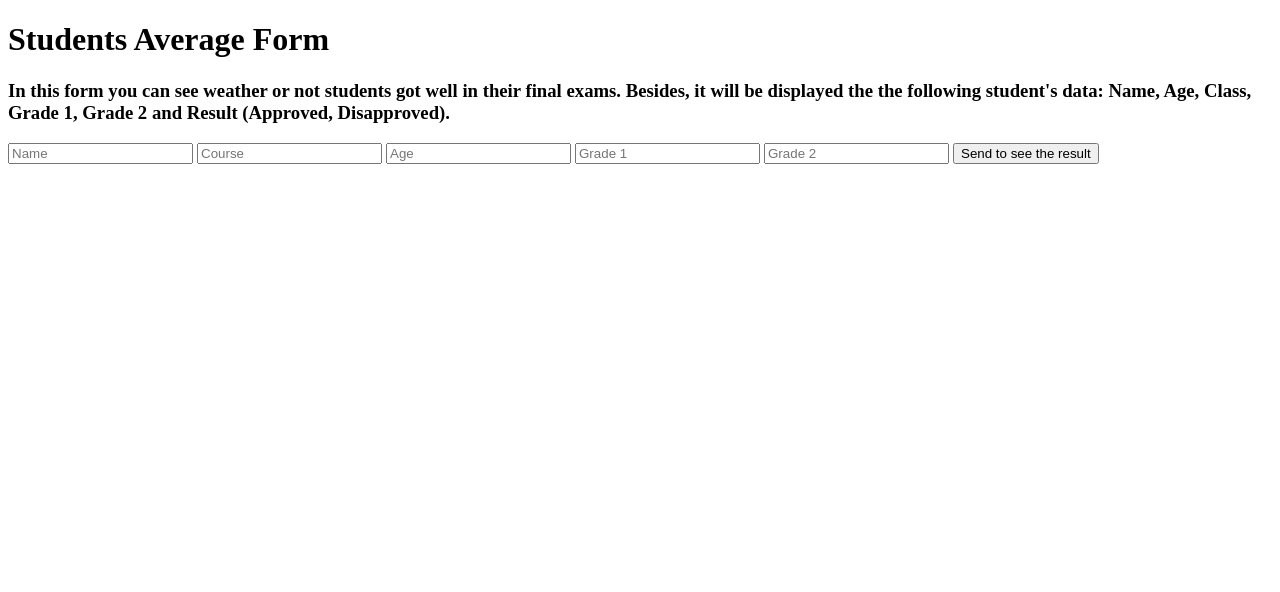
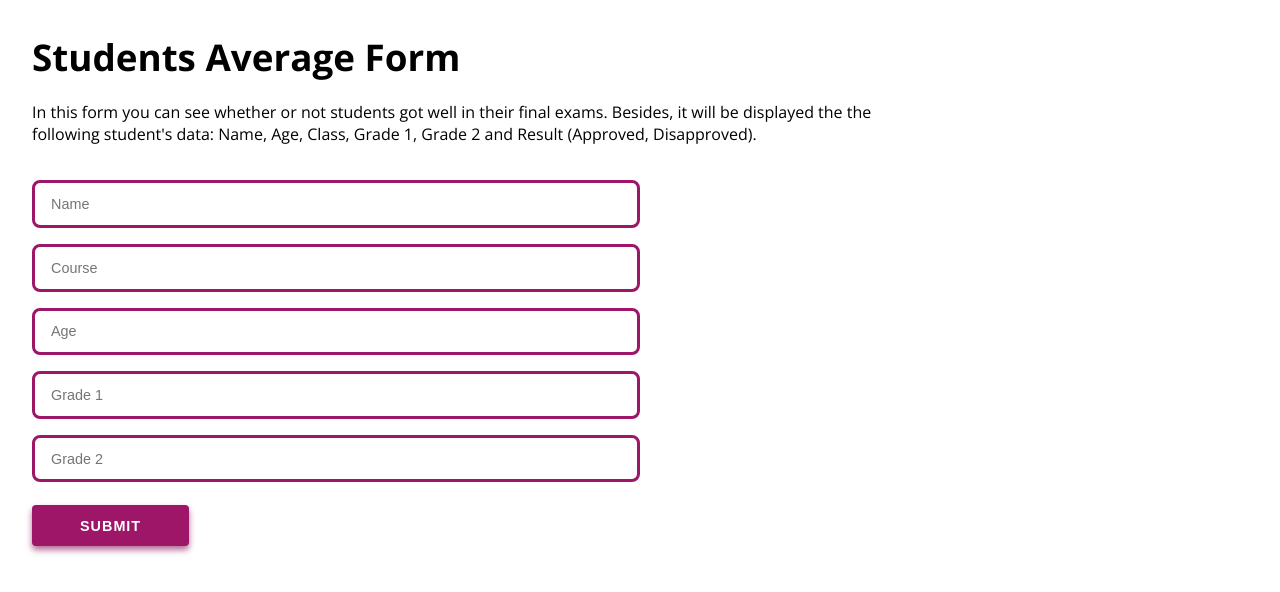
Before and after one commit to Danykesia/StudentAverageForm, a plain HTML site: page index.html in a window 1280 px wide. Drawn offline with nearby package versions, Linux system fonts and the light colour scheme.

Commit message:
add fontfamily and css classes

```diff
--- a/index.html
+++ b/index.html
@@ -1,15 +1,28 @@
 <!DOCTYPE html>
 <html lang="en">
+
 <head>
   <meta charset="UTF-8">
   <meta http-equiv="X-UA-Compatible" content="IE=edge">
   <meta name="viewport" content="width=device-width, initial-scale=1.0">
+
+  <!-- Font -->
+  <link rel="preconnect" href="https://fonts.googleapis.com">
+  <link rel="preconnect" href="https://fonts.gstatic.com" crossorigin>
+  <link
+    href="https://fonts.googleapis.com/css2?family=Open+Sans:ital,wght@0,400;0,500;0,600;0,700;0,800;1,400;1,600;1,700;1,800&display=swap"
+    rel="stylesheet">
+
+  <!-- Style -->
+  <link rel="stylesheet" href="css/style.css">
   <title>Students Average Form</title>
 </head>
+
 <body>
-  <h1>Students Average Form</h1>
-  <h3>
-    In this form you can see weather or not students got well in their final exams. Besides, it will be displayed the
+  <div class="container data-form">
+    <h1 class="title">Students Average Form</h1>
+    <h3 class="subtitle">
+      In this form you can see whether or not students got well in their final exams. Besides, it will be displayed the
       the following student's data: Name, Age, Class, Grade 1, Grade 2 and Result (Approved, Disapproved).
     </h3>
 
@@ -17,14 +30,27 @@
       <input type="text" class="name" placeholder="Name">
       <input type="text" class="course" placeholder="Course">
       <input type="number" class="age" placeholder="Age">
-    <input type="number" class="grade1" placeholder="Grade 1">
-    <input type="number" class="grade2" placeholder="Grade 2">
+      <input type="number" step="0.01" class="grade1" placeholder="Grade 1">
+      <input type="number" step="0.01" class="grade2" placeholder="Grade 2">
 
-    <button>Send to see the result</button>
+      <button class="button">SUBMIT</button>
     </form>
+  </div>
+
+  <div class="container">
+    <div class="data-list">
+      <h1 class="title">Student's Data and Final Result</h1>
+      <h3 class="subtitle">
+        Below you can see the student's data and whether or not they were successful.
+      </h3>
 
       <div class="result"></div>
 
+      <button class="button btn-back">BACK</button>
+    </div>
+  </div>
+
   <script src="js/script.js"></script>
 </body>
+
 </html>
```
Lines whose indentation alone changed are shown as unchanged.
